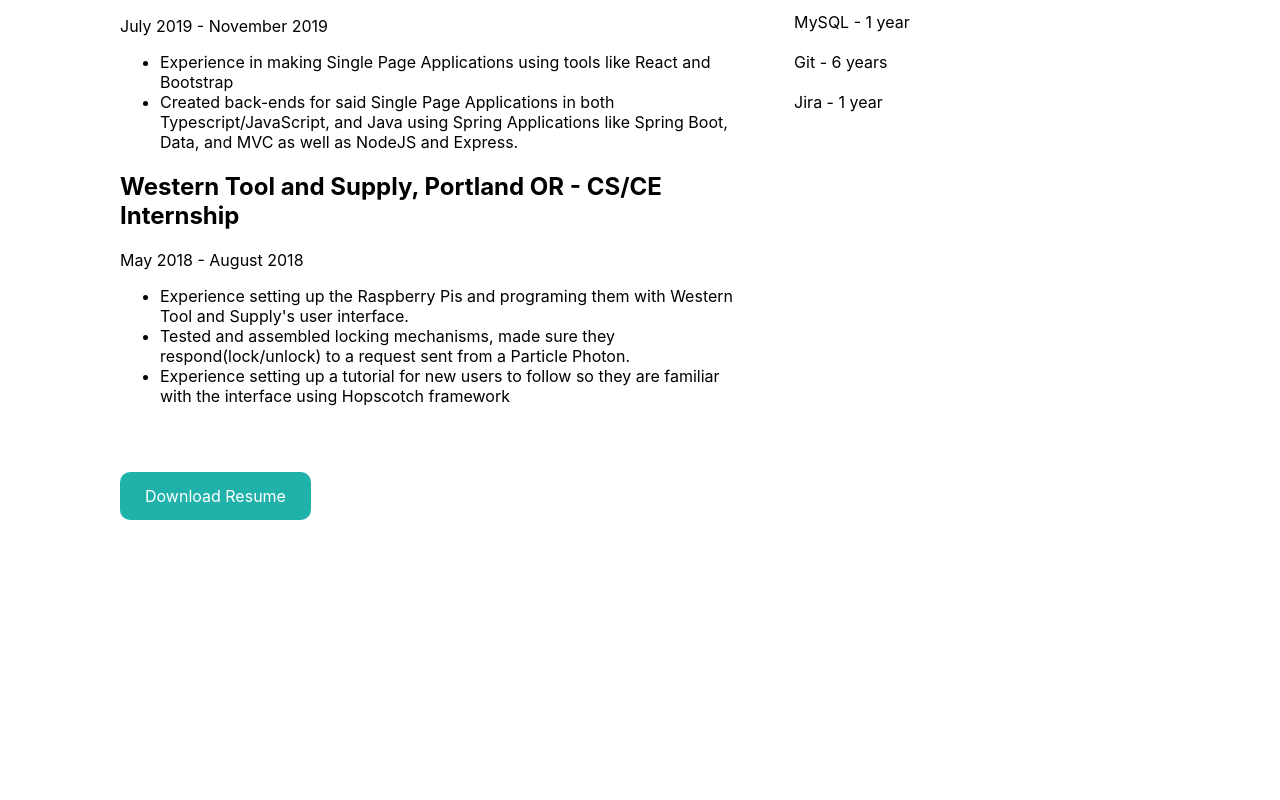
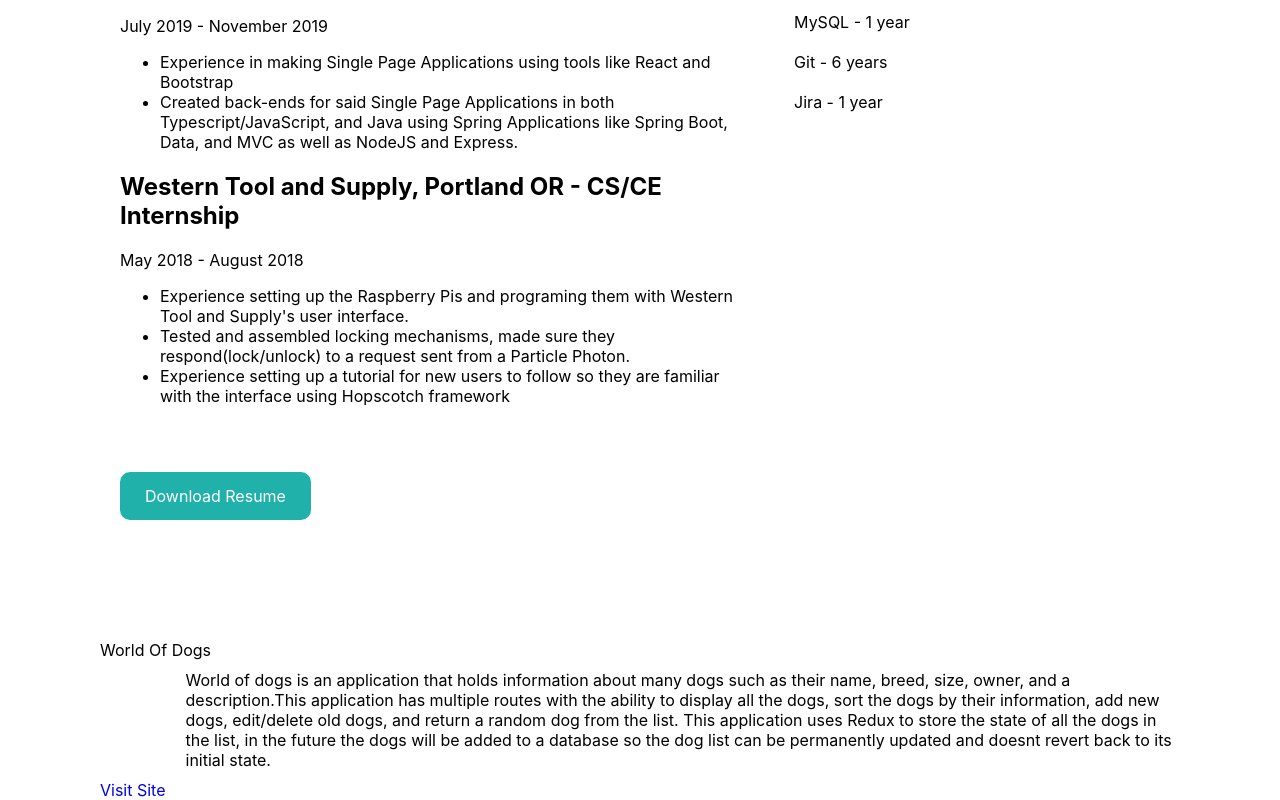
Before and after one commit to JessicaWaltz/myPortfolio, a React (Create React App) app: page / in a window 1280 px wide. Shown: the part 1027-1827 px from the top of the page. Before the commit the page ends 1567 px from the top, so only its background shows below. Built offline with nearby package versions, Linux system fonts and the light colour scheme.

Commit message:
Added project

```diff
--- a/src/App.js
+++ b/src/App.js
@@ -14,6 +14,7 @@ function App() {
       <Nav/>
       <ProjNav/>
       <AboutMe/>
+      <Proj1/>
     </div>
   );
 }
--- a/src/components/body/Project1/Proj1.js
+++ b/src/components/body/Project1/Proj1.js
@@ -9,21 +9,22 @@ class Proj1 extends Component{
         return(
             <div className="Proj1-conatiner Proj1" id="Proj1">
                 <div className="proj1-name-container project-name">
-                    Pokemon Battle Strategy
+                    World Of Dogs
                 </div>
                 <div className="proj1-desc-container project-description">
-                    The Pokemon Battle Strategy Project uses the (link)pokeApi(link).
-                    With this data the code will calculate the best type advantage to take in order to combat
-                    the selected Pokemon. It also calculates the types the user should avoid.
+                    World of dogs is an application that holds information about many dogs such as
+                    their name, breed, size, owner, and a description.This application has multiple
+                    routes with the ability to display all the dogs, sort the dogs by their information,
+                    add new dogs, edit/delete old dogs, and return a random dog from the list.
+                    This application uses Redux to store the state of all the dogs in the list, in the future
+                    the dogs will be added to a database so the dog list can be permanently updated and doesnt revert
+                    back to its initial state.
                 </div>
                 <div className="proj1-visual-conatainer animate__animated animate__fadeInUp">
                     <div className="proj1-visual-pics">
-                        <img className="proj1-img" src={img01} alt="pic 1"/>
-                        <img className="proj1-img" src={img02} alt="pic 2"/>
-                        <img className="proj1-img" src={img03} alt="pic 3"/>
                     </div>
                 </div>
-                <div className="proj1-link-container">visit</div>
+                <div className="proj1-link-container"><a className="dont-link" href="http://world--of--dogs.herokuapp.com/">Visit Site</a></div>
             </div>
         )
     }
```
